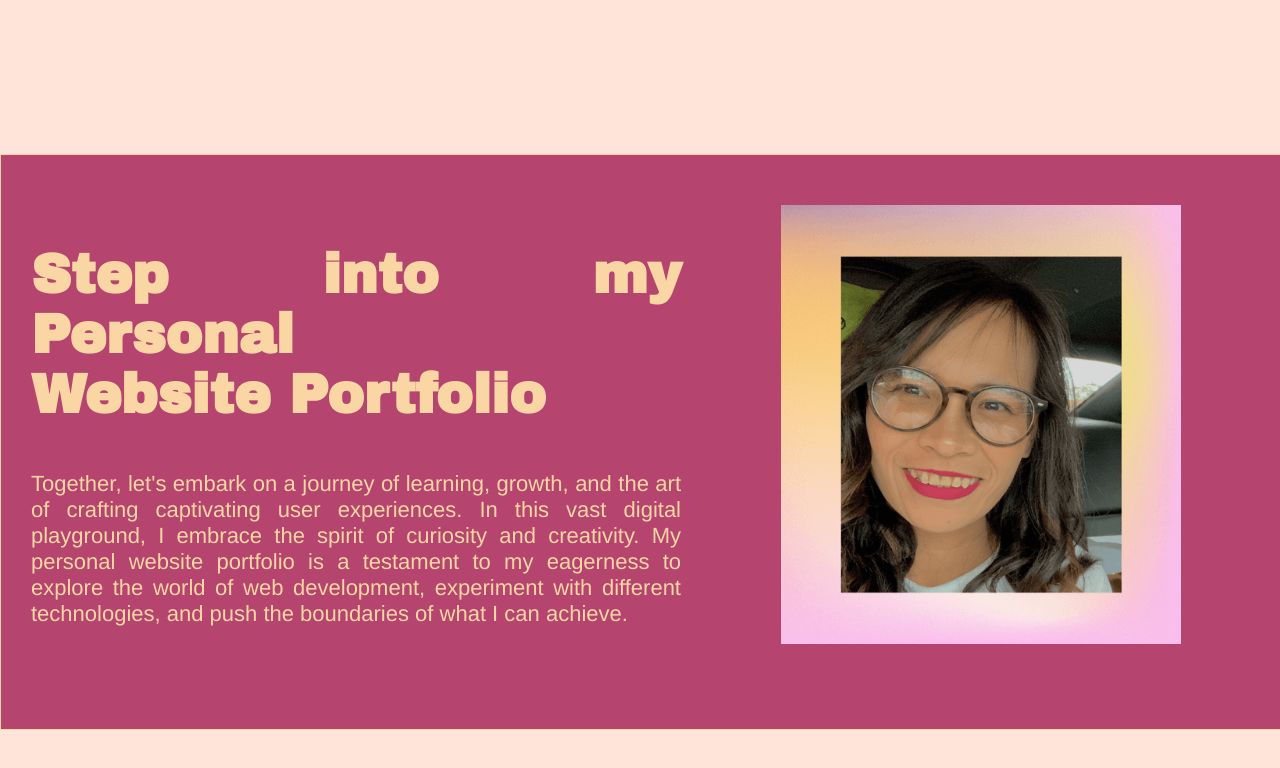
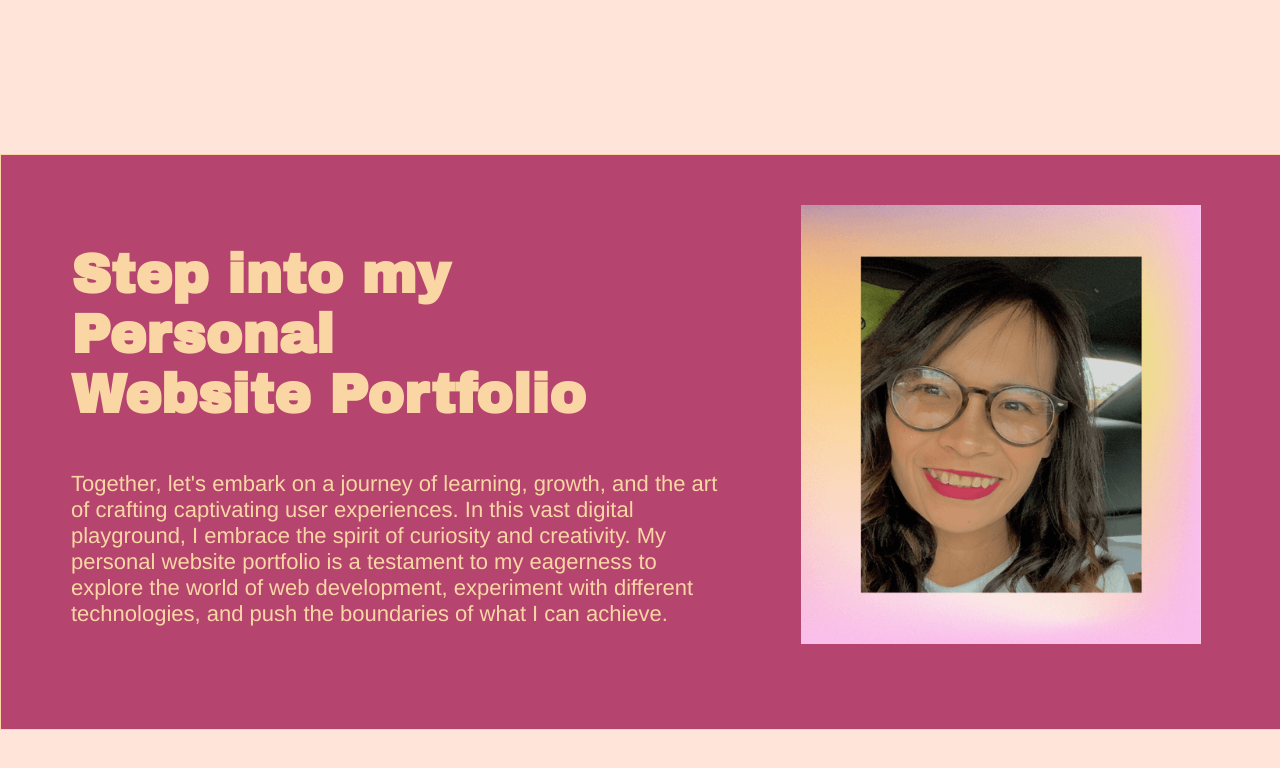
Before and after one commit to asterparedes/wdd130, a plain HTML site: page personal-portfolio/index.html in a window 1280 px wide. Shown: the part 598-1366 px from the top of the page. Drawn offline with Linux system fonts and the light colour scheme; a web font is replaced by a local one.

Commit message:
updated my personal portfolio home page

```diff
--- a/personal-portfolio/styles/style.css
+++ b/personal-portfolio/styles/style.css
@@ -86,7 +86,7 @@ main section img {
 }
 .main-photo {
     width: 400px;
-    margin: 50px 100px;
+    margin: 50px 80px;
     float: right;
 }
 .msg h2 {
@@ -98,7 +98,8 @@ main section img {
     font-size: 1em;
 }
 .msg h2, .msg p {
-    text-align: justify;
+    text-align: left;
+    padding-left: 40px;
 }
 footer{
     background-color: #FAD6A5;
```
